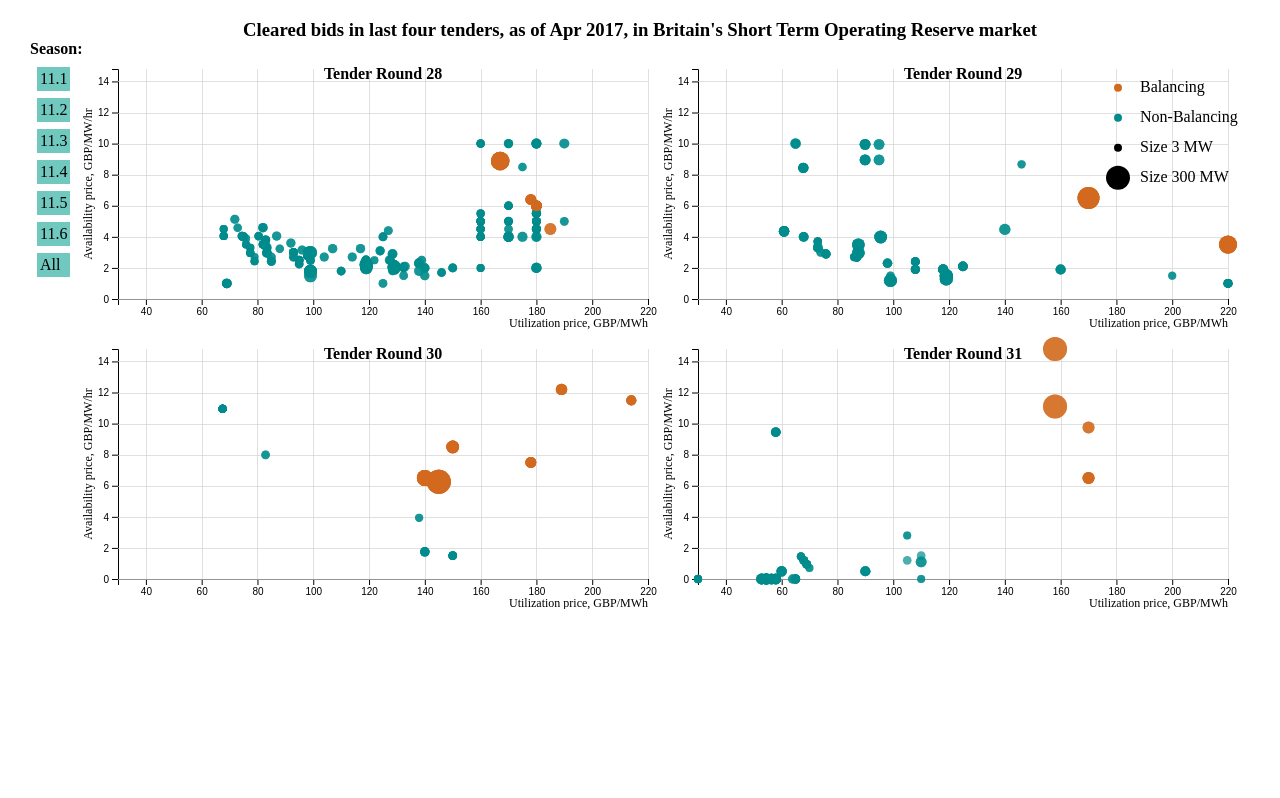
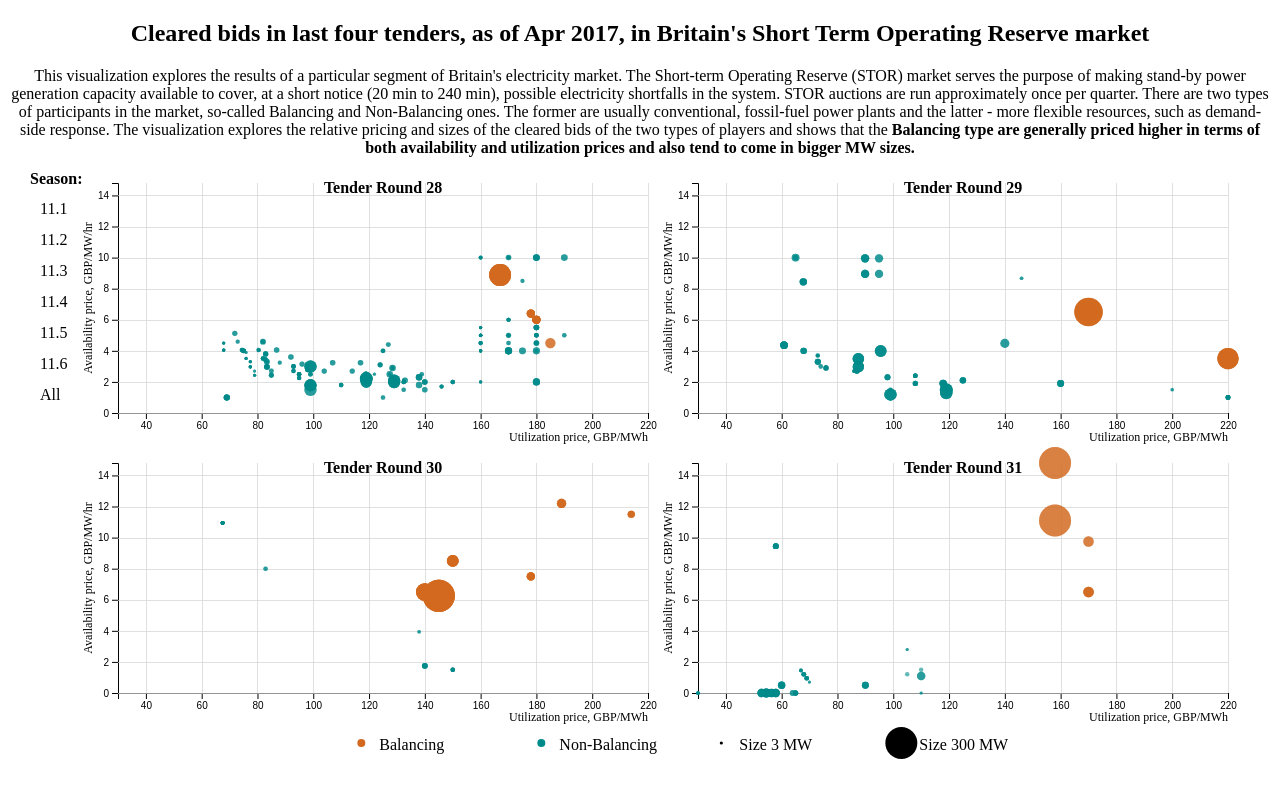
Before and after one commit to georgenizharadze/Data-visualization-with-D3, a plain HTML site: page index_final.html in a window 1280 px wide. Drawn offline with Linux system fonts and the light colour scheme.

Commit message:
feat: Improve narrative and visuals

```diff
--- a/index_final.html
+++ b/index_final.html
@@ -8,24 +8,26 @@
 
 	<style>
 
-		h3{text-align: center;}
+		h2{text-align: center;}
+
+		p{text-align: center;}
 
 		.title_button {
-			position: fixed;
-			top: 40px;
+			position: absolute;
+			top: 170px;
 			left: 30px;
 			font-size: 22;
 			font-weight: bold;
 		}
 
 	    div.seasons_buttons {
-        position: fixed;
-        top: 60px;
+        position: absolute;
+        top: 190px;
         left: 30px;
       	}
 
         div.seasons_buttons div {
-        	background-color: rgb(112, 200, 190);
+        	background-color: white;
         	padding: 3px;
         	margin: 7px;
         }
@@ -51,21 +53,36 @@
 	function draw(data) {
 
 		"use strict";
-	  	var data = data.filter(function(d){ return d.Accepted==="TRUE"; });
+		var data=data.filter(function(d){ return d.Accepted==="TRUE"; });
 
-	  	d3.select("body").append("h3").text("Cleared bids in last four tenders, as of Apr 2017, in Britain's Short Term Operating Reserve market");
+		d3.select("body")
+			.append("h2")
+			.text("Cleared bids in last four tenders, as of Apr 2017, in Britain's Short Term Operating Reserve market");
 
-	  	var margins = {top:10, left:110, right:30, bottom:30, between:50};
-	  	var svgViewport = d3.select("body").append("svg").attr("width", 1250).attr("height", 550);
+		d3.select("body")
+			.append("p")
+			.text("This visualization explores the results of a particular segment of Britain's electricity market. The Short-term Operating Reserve (STOR) market serves the purpose of making stand-by power generation capacity available to cover, at a short notice (20 min to 240 min), possible electricity shortfalls in the system. STOR auctions are run approximately once per quarter. There are two types of participants in the market, so-called Balancing and Non-Balancing ones. The former are usually conventional, fossil-fuel power plants and the latter - more flexible resources, such as demand-side response. The visualization explores the relative pricing and sizes of the cleared bids of the two types of players and shows that the ")
+			.append("b")
+			.text("Balancing type are generally priced higher in terms of both availability and utilization prices and also tend to come in bigger MW sizes.");
+
+		var margins = {top:10, left:110, right:30, bottom:70, between:50};
+		var svgViewport = d3.select("body")
+							.append("svg")
+							.attr("width", 1250)
+							.attr("height", 590);
 		var width = (1250 - margins.left - margins.right - margins.between) / 2;
-	  	var height = (550 - margins.top - margins.bottom - margins.between) / 2;
-	  	var innerSpace11 = svgViewport.append("g").attr("id", "is11")
+		var height = (590 - margins.top - margins.bottom - margins.between) / 2;
+		var innerSpace11 = svgViewport.append("g")
+										.attr("id", "is11")
 	  						 			.attr("transform", "translate(" + margins.left + "," + margins.top + ")");
-	  	var innerSpace12 = svgViewport.append("g").attr("id", "is12")
+		var innerSpace12 = svgViewport.append("g")
+										.attr("id", "is12")
 		  						 		.attr("transform", "translate(" + (margins.left + width + margins.between) + "," + margins.top + ")");
-	  	var innerSpace21 = svgViewport.append("g").attr("id", "is21")
+		var innerSpace21 = svgViewport.append("g")
+										.attr("id", "is21")
 		  						 		.attr("transform", "translate(" + margins.left + "," + (margins.top + height + margins.between) + ")");
-	  	var innerSpace22 = svgViewport.append("g").attr("id", "is22")
+		var innerSpace22 = svgViewport.append("g")
+										.attr("id", "is22")
 		  								.attr("transform", "translate(" + (margins.left + width + margins.between) + "," + (margins.top + height + margins.between) + ")");
 	  	//Set titles
 	  	function set_plot_title(space, round){ return space.append("text")
@@ -81,8 +98,8 @@
 		set_plot_title(innerSpace22, 31);
 
         //Set axis titles
-        function set_xtitle(el) { return el.append("text").text("Utilization price, GBP/MWh").
-        								attr("transform", "translate(" + width + "," + (height + 28) + ")")
+    	function set_xtitle(el){ return el.append("text").text("Utilization price, GBP/MWh")
+        									.attr("transform", "translate(" + width + "," + (height + 28) + ")")
         									.attr("text-anchor", "end").attr("font-size", "12"); }
 
 	    set_xtitle(innerSpace11);
@@ -103,32 +120,34 @@
         set_ytitle(innerSpace22);
 
         //Set scales
-
-	  	var xAxisScale = d3.scaleLinear().domain(d3.extent(data, function(d){return d.Utilisation_Price;}))
+	  	var xAxisScale = d3.scaleLinear()
+	  						.domain(d3.extent(data, function(d){return d.Utilisation_Price;}))
 	  						.range([0, width]);
 
-	  	var yAxisScale = d3.scaleLinear().domain(d3.extent(data, function(d){return d.Availability_Price;}))
+	  	var yAxisScale = d3.scaleLinear()
+	  						.domain(d3.extent(data, function(d){return d.Availability_Price;}))
 	  						.range([height, 0]);
 
-	  	var radiusScale = d3.scaleSqrt().domain(d3.extent(data, function(d){return d.Contracted_MW;}))
-	  									.range([4, 12]);
+	  	var radiusScale = d3.scaleSqrt()
+	  						.domain([0, d3.max(data, function(d){return d.Contracted_MW;})])
+	  						.range([0, 16]);
 
 	  	//Set colors and opacity
 	  	var col1 = "Chocolate";
 	  	var col2 = "DarkCyan";
-	  	var opacity = 0.7;
+	  	var opacity = 0.6;
 
         //Set legend
         var legend = svgViewport.append("g")
         						.attr("class", "legend")
-        						.attr("transform", "translate(" + (width + margins.between + width) +"," + height/8 +")")
+        						.attr("transform", "translate(" + 2*width/3 +"," + (height + 110 + height) +")")
         						.selectAll("g")
         						.data(["Balancing", "Non-Balancing", "Size 3 MW", "Size 300 MW"])
         						.enter()
         						.append("g");
 
     	legend.append("circle")
-        		.attr("cy", function(d,i){ return i*30; })
+        		.attr("cx", function(d,i){ return i*180; })
         		.attr("r", function(d){ if(d==="Balancing" || d==="Non-Balancing"){ return 4; }
         				                if(d==="Size 3 MW"){ return radiusScale(3); }
         				                else{ return radiusScale(300); }
@@ -138,8 +157,8 @@
         			else{ return "black"; } });
 
         legend.append("text")
-        		.attr("y", function(d,i){ return i*30 + 4 ;})
-        		.attr("x", 22)
+        		.attr("x", function(d,i){ return i*180 + 18 ;})
+        		.attr("y", 7)
         		.text(function(d){ return d; });
 
         //Set axes and grid lines
@@ -154,36 +173,68 @@
     					.tickSize(-width, 0)
 						.tickFormat("");
 
-	  	var axisXGroup11 = innerSpace11.append("g").call(xAxis).attr("transform", "translate(0," + height + ")" );
-	  	var axisXGridLines11 = innerSpace11.append("g").call(xAxisGrid).attr("class", "grid").attr("transform", "translate(0," + height + ")" );
-	  	var axisYGroup11 = innerSpace11.append("g").call(yAxis);
-	  	var axisYGridLines11 = innerSpace11.append("g").call(yAxisGrid).attr("class", "grid");
+	  	var axisXGroup11 = innerSpace11.append("g")
+	  									.call(xAxis)
+	  									.attr("transform", "translate(0," + height + ")" );
+	  	var axisXGridLines11 = innerSpace11.append("g")
+	  										.call(xAxisGrid)
+	  										.attr("class", "grid").attr("transform", "translate(0," + height + ")" );
+	  	var axisYGroup11 = innerSpace11.append("g")
+	  									.call(yAxis);
+	  	var axisYGridLines11 = innerSpace11.append("g")
+	  										.call(yAxisGrid)
+	  										.attr("class", "grid");
 
-	  	var axisXGroup12 = innerSpace12.append("g").call(xAxis).attr("transform", "translate(0," + height + ")" );
-	  	var axisXGridLines12 = innerSpace12.append("g").call(xAxisGrid).attr("class", "grid").attr("transform", "translate(0," + height + ")" );
-	  	var axisYGroup12 = innerSpace12.append("g").call(yAxis);
-	  	var axisYGridLines12 = innerSpace12.append("g").call(yAxisGrid).attr("class", "grid");
+	  	var axisXGroup12 = innerSpace12.append("g")
+	  									.call(xAxis)
+	  									.attr("transform", "translate(0," + height + ")" );
+	  	var axisXGridLines12 = innerSpace12.append("g")
+	  										.call(xAxisGrid)
+	  										.attr("class", "grid")
+	  										.attr("transform", "translate(0," + height + ")" );
+	  	var axisYGroup12 = innerSpace12.append("g")
+	  									.call(yAxis);
+	  	var axisYGridLines12 = innerSpace12.append("g")
+	  										.call(yAxisGrid)
+	  										.attr("class", "grid");
+	  	var axisXGroup21 = innerSpace21.append("g")
+	  									.call(xAxis)
+	  									.attr("transform", "translate(0," + height + ")" );
+	  	var axisXGridLines21 = innerSpace21.append("g")
+	  										.call(xAxisGrid)
+	  										.attr("class", "grid")
+	  										.attr("transform", "translate(0," + height + ")" );
+	  	var axisYGroup21 = innerSpace21.append("g")
+	  									.call(yAxis);
+	  	var axisYGridLines21 = innerSpace21.append("g")
+	  										.call(yAxisGrid)
+	  										.attr("class", "grid");
 
-	  	var axisXGroup21 = innerSpace21.append("g").call(xAxis).attr("transform", "translate(0," + height + ")" );
-	  	var axisXGridLines21 = innerSpace21.append("g").call(xAxisGrid).attr("class", "grid").attr("transform", "translate(0," + height + ")" );
-	  	var axisYGroup21 = innerSpace21.append("g").call(yAxis);
-	  	var axisYGridLines21 = innerSpace21.append("g").call(yAxisGrid).attr("class", "grid");
+	  	var axisXGroup22 = innerSpace22.append("g")
+	  									.call(xAxis)
+	  									.attr("transform", "translate(0," + height + ")" );
+	  	var axisXGridLines22 = innerSpace22.append("g")
+	  										.call(xAxisGrid)
+	  										.attr("class", "grid")
+	  										.attr("transform", "translate(0," + height + ")" );
+	  	var axisYGroup22 = innerSpace22.append("g")
+	  									.call(yAxis);
+	  	var axisYGridLines22 = innerSpace22.append("g")
+	  										.call(yAxisGrid)
+	  										.attr("class", "grid");
 
-	  	var axisXGroup22 = innerSpace22.append("g").call(xAxis).attr("transform", "translate(0," + height + ")" );
-	  	var axisXGridLines22 = innerSpace22.append("g").call(xAxisGrid).attr("class", "grid").attr("transform", "translate(0," + height + ")" );
-	  	var axisYGroup22 = innerSpace22.append("g").call(yAxis);
-	  	var axisYGridLines22 = innerSpace22.append("g").call(yAxisGrid).attr("class", "grid");
-
+		//Create four different sets of data for the four tender rounds
 	  	var data11 = data.filter(function(d){ return d.TR === "TR28"; });
 		var data12 = data.filter(function(d){ return d.TR === "TR29"; });
 		var data21 = data.filter(function(d){ return d.TR === "TR30"; });
 		var data22 = data.filter(function(d){ return d.TR === "TR31"; });
 
+		//Define function for binding data by keys
 	  	function ID_func(d) {
                 return d['local_ID'];
         }
 
-
+        //Plot all data
         function plot_data(space, sub_data){ return space.append("g")
 	  											.selectAll("circle")
 	  											.data(sub_data, ID_func)
@@ -201,7 +252,7 @@
 	  	var circles21 = plot_data(innerSpace21, data21)
 	  	var circles22 = plot_data(innerSpace22, data22)
 
-
+	  	//Define function for selecting data by season
 	  	function update(season) {
 	  		var filtered11 = data11.filter(function(d) { return d.Season == season; });
 	  		var filtered12 = data12.filter(function(d) { return d.Season == season; });
@@ -264,12 +315,12 @@
         		.selectAll("div")
         		.transition()
         		.duration(500)
-        		.style("background-color", "rgb(112, 200, 190)");
+        		.style("background-color", "white");
 
         	d3.select(this)
         		.transition()
         		.duration(500)
-        		.style("background-color", "white");
+        		.style("background-color", "rgb(112, 200, 190)");
 
         	update(d);
         });
@@ -284,12 +335,12 @@
         		.selectAll("div")
         		.transition()
         		.duration(500)
-        		.style("background-color", "rgb(112, 200, 190)");
+        		.style("background-color", "white");
 
         	d3.select(this)
         		.transition()
         		.duration(500)
-        		.style("background-color", "white");
+        		.style("background-color", "rgb(112, 200, 190)");
 
 	  	var circles11 = plot_data(innerSpace11, data11)
 	  	var circles12 = plot_data(innerSpace12, data12)
```
Lines whose indentation alone changed are shown as unchanged.
